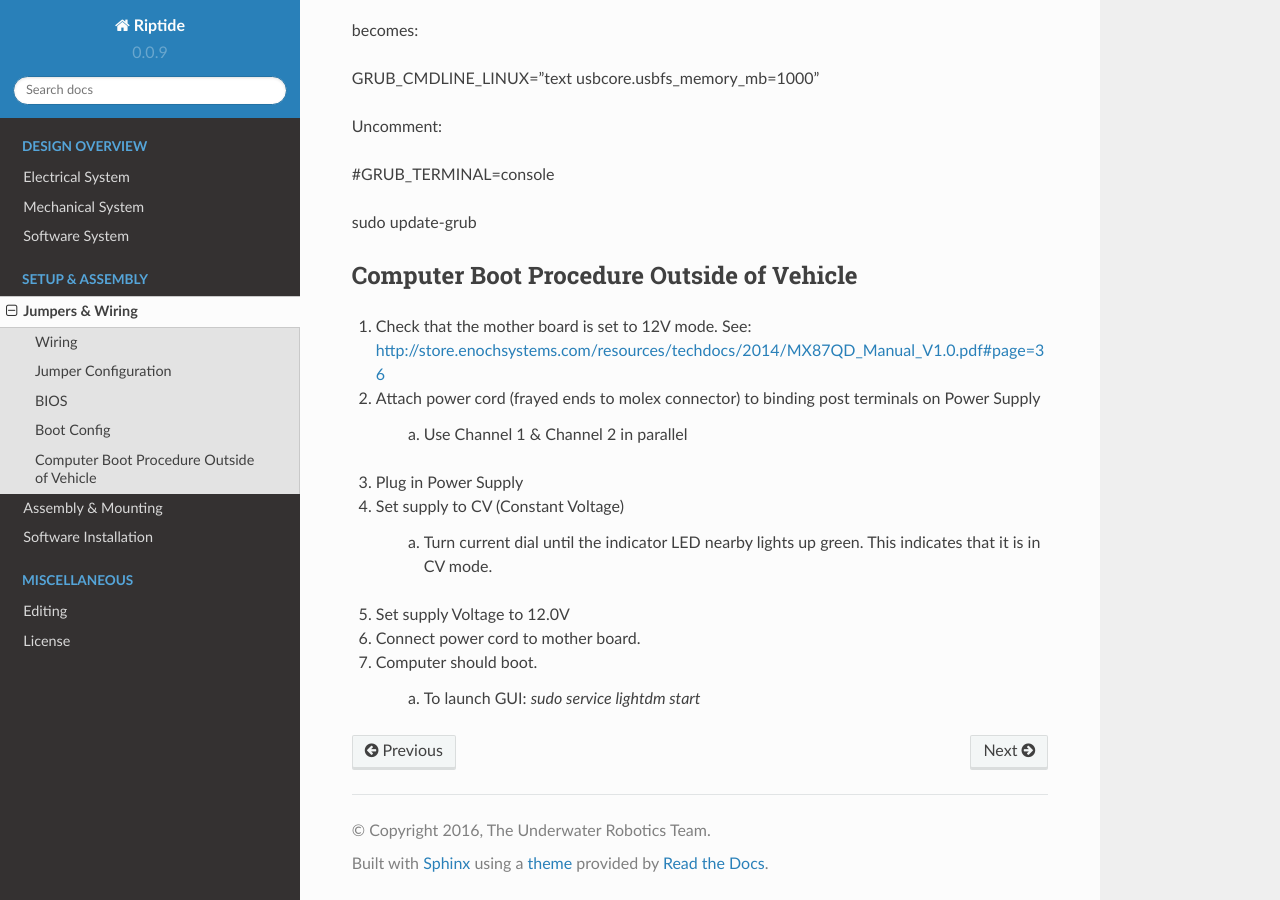
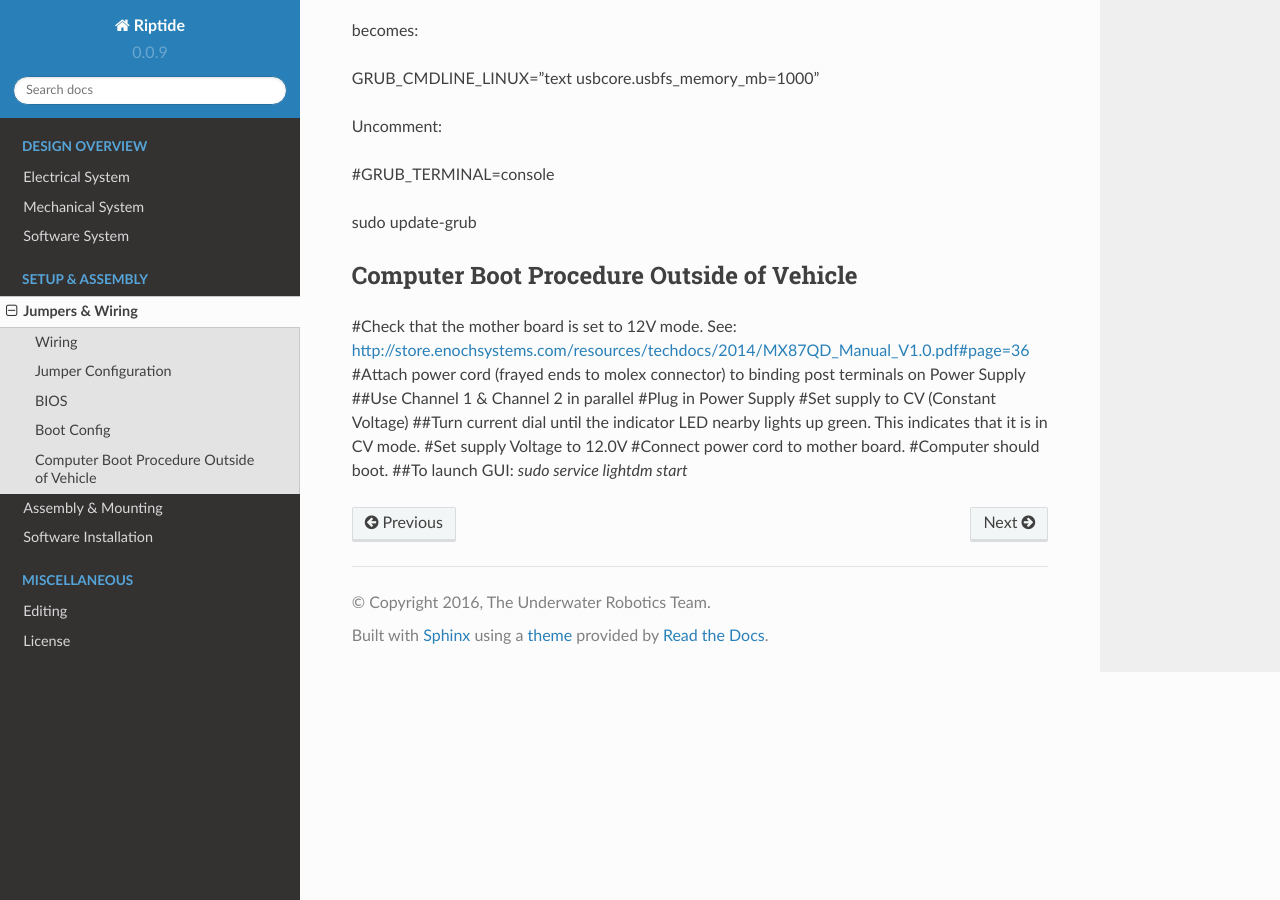
Before and after one commit to osu-uwrt/riptide, a Sphinx documentation site: the page built from sphinx/source/electrical_setup.rst, in a window 1280 px wide and 900 px high, scrolled down 1964 px. Built offline with Sphinx 7.4.7 and the Read the Docs theme 2.0.0, drawn with Linux system fonts in a browser that asks for light colours; part of the change alters nothing that is shown.

```diff
--- a/sphinx/source/electrical_setup.rst
+++ b/sphinx/source/electrical_setup.rst
@@ -76,18 +76,13 @@ sudo update-grub
 Computer Boot Procedure Outside of Vehicle
 ------------------------------------------
 
-1. Check that the mother board is set to 12V mode. See\: http://store.enochsystems.com/resources/techdocs/2014/MX87QD_Manual_V1.0.pdf#page=36
-2. Attach power cord (frayed ends to molex connector) to binding post terminals on Power Supply
-
-	a. Use Channel 1 & Channel 2 in parallel
-
-3. Plug in Power Supply
-4. Set supply to CV (Constant Voltage)
-
-	a. Turn current dial until the indicator LED nearby lights up green. This indicates that it is in CV mode.
-
-5. Set supply Voltage to 12.0V
-6. Connect power cord to mother board.
-7. Computer should boot.
-
-	a. To launch GUI: `sudo service lightdm start`
+#Check that the mother board is set to 12V mode. See\: http://store.enochsystems.com/resources/techdocs/2014/MX87QD_Manual_V1.0.pdf#page=36
+#Attach power cord (frayed ends to molex connector) to binding post terminals on Power Supply
+##Use Channel 1 & Channel 2 in parallel
+#Plug in Power Supply
+#Set supply to CV (Constant Voltage)
+##Turn current dial until the indicator LED nearby lights up green. This indicates that it is in CV mode.
+#Set supply Voltage to 12.0V
+#Connect power cord to mother board.
+#Computer should boot.
+##To launch GUI: `sudo service lightdm start`
```
